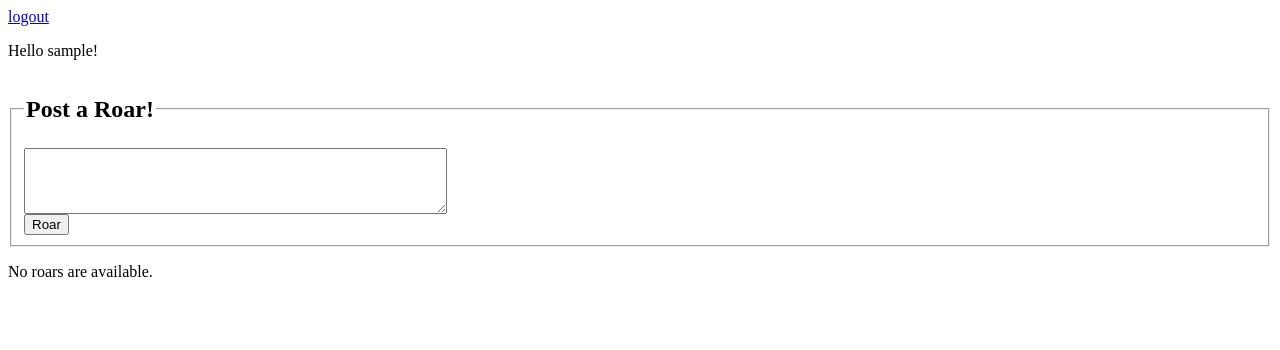
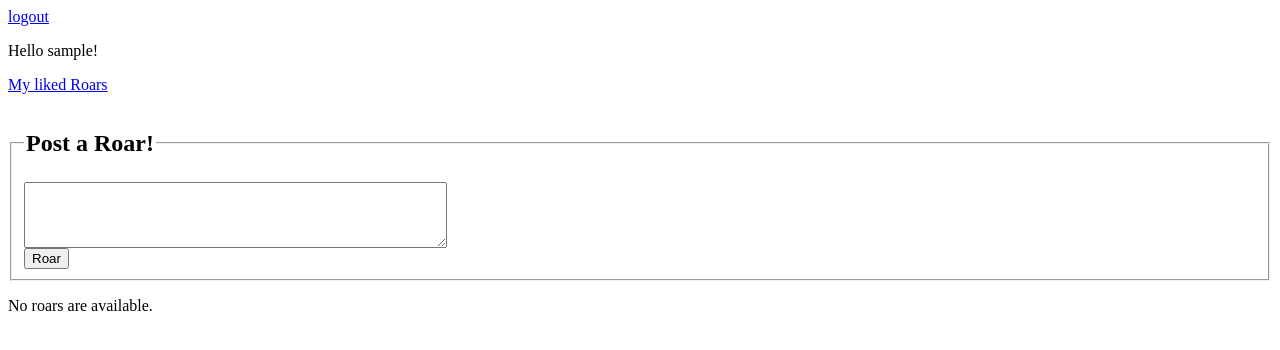
Before and after one commit to ottojo/ADIS, a Django app: page / in a window 1280 px wide. Shown: the top 350 px of the page. Run offline with Django 4.2, Linux system fonts and the light colour scheme; the visitor is signed in with stand-in values (Sample User, id 1); data that the repository does not hold is empty.

Commit message:
add link to user_likes to homepage

```diff
--- a/Assignment3/jonas/roar/roars/templates/roars/index.html
+++ b/Assignment3/jonas/roar/roars/templates/roars/index.html
@@ -24,6 +24,7 @@
     <a href="{% url 'logout' %}">logout</a>
 
     <p>Hello {{ user.username }}!</p>
+    <p><a href="{% url 'roars:user_likes' user.pk %}">My liked Roars</a></p>
 {% else %}
     <a href="{% url 'login' %}">login</a>
     <a href="{% url 'signup' %}">sign up</a>
```
